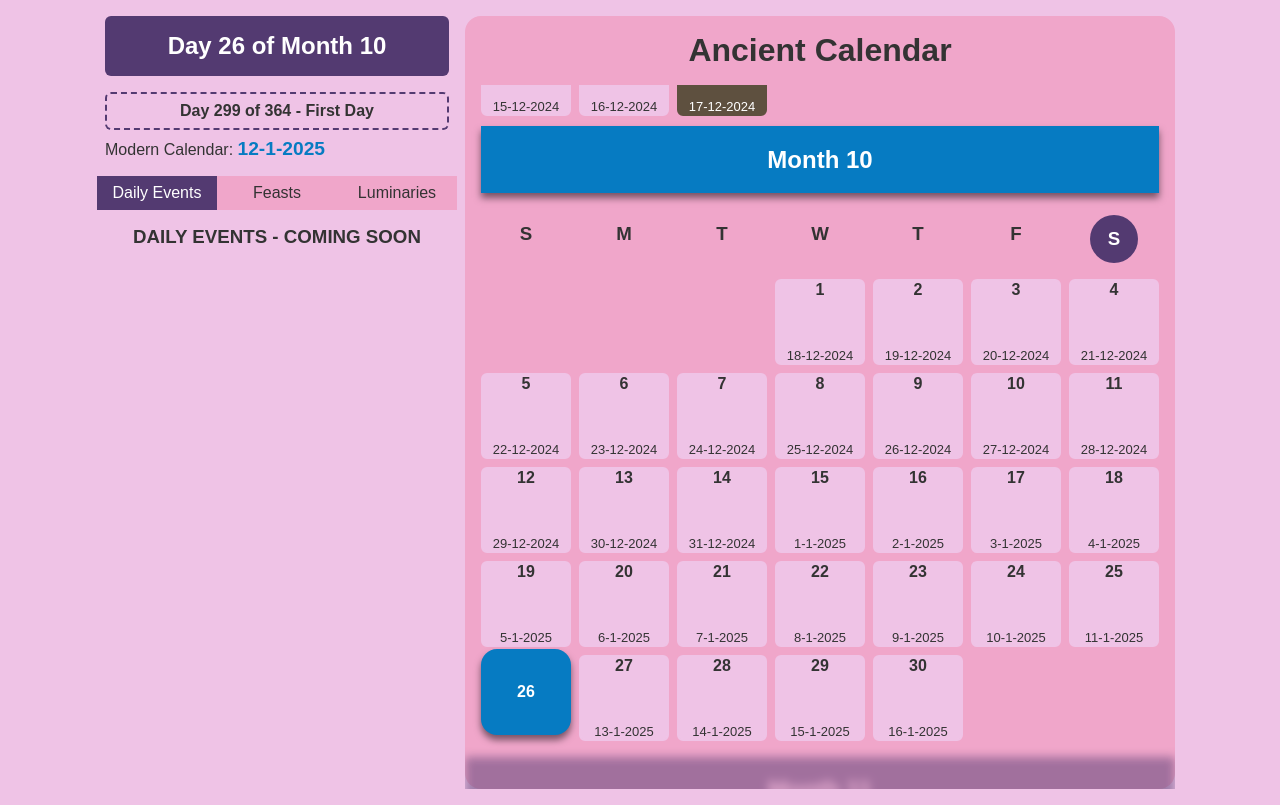
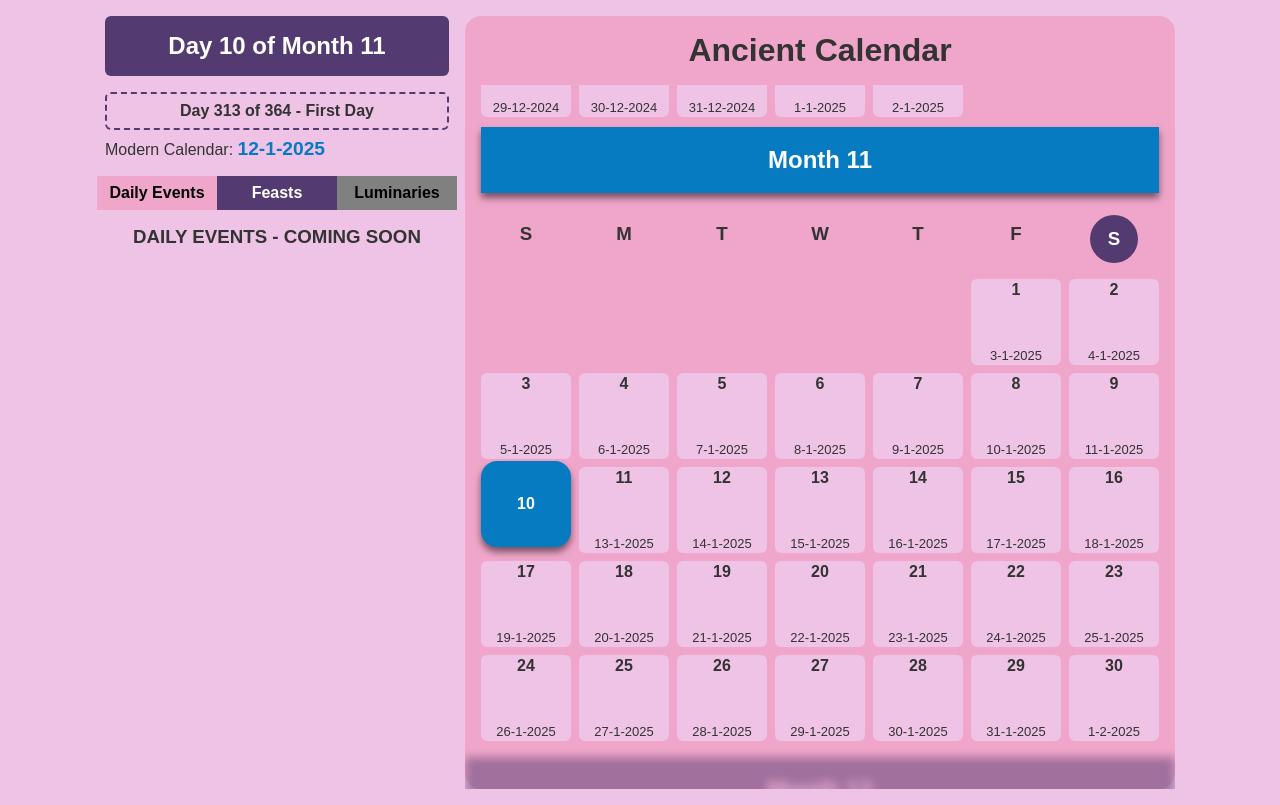
Before and after one commit to PeaLanie/ancient-time-and-calendar, a plain HTML site: page index.html in a window 1280 px wide. Both pictures are taken after a click on the item "Daily Events". Drawn offline with Linux system fonts and the light colour scheme.

Commit message:
feasts tab

```diff
--- a/js.js
+++ b/js.js
@@ -7,6 +7,7 @@ import {
   displayFeasts,
   displayDailyEvents,
   displayApiData,
+  setFeasts,
 } from "./utils/functions.js";
 import { feastsObj } from "../utils/objects.js";
 
@@ -30,9 +31,10 @@ const feasts_el = document.querySelector("#events-container");
 const milliseconds_per_day = 86400000;
 const milliseconds_per_year = 31449600000;
 const ms_per_hour = 3600000;
-const year_zero = 1679457600757 - ms_per_hour*12; //22 Mar 2023 - 6am (1679457600757)
+const year_zero = 1678204800757; //Tue 07 Mar 2023 18:00:00 GMT+0200 (South Africa Standard Time)
 const real_days = [];
-const date = new Date();
+const date = new Date(); // Today: 1736352000757
+
 
 gregorian_date_el.textContent = `${date.getDate()}-${
   date.getMonth() + 1
@@ -307,7 +309,7 @@ if (!localStorage.refreshedTime) {
 }
 
 tabs.forEach((tab, index, arr) => {
-  tab.addEventListener("click", (e) => {
+  tab.addEventListener("click", () => {
     let content = document.querySelectorAll(".side-bar-main-content");
 
     if (tab.id == "daily-events" && !tab.classList.contains("active")) {
@@ -319,8 +321,9 @@ tabs.forEach((tab, index, arr) => {
       if (content.length > 0) {
         content.forEach((item) => item.remove());
       }
+
       displayFeasts(feastsObj, feasts_el);
-    } else if (tab.id == "luminaries" && !tab.classList.contains("active")) {
+    } else if (tab.id !== "luminaries" && !tab.classList.contains("active")) {
       if (content.length > 0) {
         content.forEach((item) => item.remove());
       }
@@ -331,7 +334,7 @@ tabs.forEach((tab, index, arr) => {
       if (current_time > last_refreshed_time + ms_per_hour || isNew) {
         let loader = document.createElement("img");
         loader.src = "img/loader.png";
-        loader.classList.add("loader");
+        loader.className = "side-bar-main-content loader";
         feasts_el.appendChild(loader);
 
         displayMoonPhases(feasts_el);
@@ -342,11 +345,15 @@ tabs.forEach((tab, index, arr) => {
       }
     }
 
+
     arr.forEach((btn) => {
-      btn.classList.remove("active");
+      if (tab.id !== "luminaries") btn.classList.remove("active");
     });
+
     tab.classList.add("active");
   });
 });
 
 displayDailyEvents(feasts_el);
+
+export { year_zero, milliseconds_per_day };
--- a/styles.css
+++ b/styles.css
@@ -362,7 +362,9 @@ h1 {
 }
 .side-bar-tabs {
   display: flex;
-  background-color: var(--lavender-pink);
+  background-color: var(--english-violet);
+  color: var(--white);
+  font-weight: bold;
 }
 .side-bar-tabs li {
   list-style: none;
@@ -376,9 +378,14 @@ h1 {
   background-color: var(--hover-effect);
   color: var(--white);
 }
+#luminaries {
+  background-color: #808080;
+  color: black;
+  cursor: default;
+}
 .side-bar-tabs li.active {
-  background-color: var(--english-violet);
-  color: var(--white);
+  background-color: var(--lavender-pink);
+  color: black;
 }
 
 .side-bar-main #events-container {
@@ -397,7 +404,6 @@ h1 {
 }
 #events-container h3 {
   text-transform: uppercase;
-  text-align: center;
 }
 #events-container .feast-alt-name {
   padding-top: 0.3rem;
@@ -440,6 +446,9 @@ h1 {
   background-color: var(--lavender-pink);
   color: black;
   cursor: pointer;
+}
+.side-bar-main-content.feast-item .ancient-calendar {
+  margin-top: 1rem;
 }
 
 @keyframes fade-up {
--- a/utils/functions.js
+++ b/utils/functions.js
@@ -74,18 +74,27 @@ function detailsPopUp(date, targetEl) {
   parentEl.appendChild(container);
 }
 
-function showModernCalendar(day, index, start, mpd, mpy) {
+function showModernCalendar(
+  day,
+  index,
+  start,
+  milliseconds_per_day,
+  milliseconds_per_year
+) {
   const date = new Date();
   let sec = date.getTime();
   let milliseconds_from_year_zero = sec - start;
-  let number_of_days_from_year_zero = milliseconds_from_year_zero / mpd;
+  let number_of_days_from_year_zero =
+    milliseconds_from_year_zero / milliseconds_per_day;
   let number_of_years_from_year_zero = Math.floor(
-    milliseconds_from_year_zero / mpy
+    milliseconds_from_year_zero / milliseconds_per_year
   );
   let milliseconds_count_in_year =
     (number_of_days_from_year_zero / 364 - number_of_years_from_year_zero) *
-    mpy;
-  let days_count_in_year = Math.ceil(milliseconds_count_in_year / mpd);
+    milliseconds_per_year;
+  let days_count_in_year = Math.ceil(
+    milliseconds_count_in_year / milliseconds_per_day
+  );
   let target_day = index + 1;
   let num_of_days_from_current_day;
   let milliseconds;
@@ -94,7 +103,7 @@ function showModernCalendar(day, index, start, mpd, mpy) {
   let dateEl;
   if (target_day < days_count_in_year) {
     num_of_days_from_current_day = days_count_in_year - target_day;
-    milliseconds = sec - num_of_days_from_current_day * mpd;
+    milliseconds = sec - num_of_days_from_current_day * milliseconds_per_day;
     ndate = new Date(milliseconds);
     fullDate = `${ndate.getDate()}-${
       ndate.getMonth() + 1
@@ -106,7 +115,7 @@ function showModernCalendar(day, index, start, mpd, mpy) {
     day.appendChild(dateEl);
   } else if (target_day > days_count_in_year) {
     num_of_days_from_current_day = target_day - days_count_in_year;
-    milliseconds = sec + num_of_days_from_current_day * mpd;
+    milliseconds = sec + num_of_days_from_current_day * milliseconds_per_day;
     ndate = new Date(milliseconds);
     fullDate = `${ndate.getDate()}-${
       ndate.getMonth() + 1
@@ -154,7 +163,7 @@ function displayMoonPhases(el) {
     navigator.geolocation.getCurrentPosition((pos) => {
       let lat = pos.coords.latitude;
       let lon = pos.coords.longitude;
-      console.log(pos)
+
       getMoonPhases(lat, lon, el).then((data) => {
 
         document.querySelector(".loader").remove()
@@ -405,34 +414,34 @@ function displayFeasts(obj, container) {
     if (item.name) {
       el = document.createElement("h3");
       el.classList.add("feast-name");
-      el.textContent = `${item.position}. ${item.name}`;
+      el.innerHTML = `${item.position}. <a href="${item.url}" target="_blank">${item.name}</a>`;
       contDiv.appendChild(el);
     }
 
     if (item.alt_name) {
       el = document.createElement("h4");
       el.classList.add("feast-alt-name");
-      el.textContent = `also called: ${item.alt_name}`;
+      el.textContent = `Also called: ${item.alt_name}`;
       contDiv.appendChild(el);
     }
 
     if (item.description) {
-      el = document.createElement("h3");
+      el = document.createElement("p");
       el.classList.add("feast-description");
-      el.textContent = item.name;
-      contDiv.appendChild(el);
-    }
-
-    if (item.url) {
-      el = document.createElement("div");
-      el.innerHTML = `For more info: <a href="${item.url}" target="_blank">${item.name}</a>`;
+      el.textContent = item.description;
       contDiv.appendChild(el);
     }
 
     if (item.day) {
       el = document.createElement("div");
-      el.classList.add("feast-date");
+      el.classList.add("ancient-calendar")
       el.textContent = `Ancient Calendar: Day ${item.day} ${item.month}`;
+      contDiv.appendChild(el);
+    }
+
+    if (item.modernDate) {
+      el = document.createElement("div");
+      el.textContent = `Gregorian Calendar: ${item.modernDate}`;
       contDiv.appendChild(el);
     }
 
@@ -452,6 +461,25 @@ function displayDailyEvents(container) {
   container.appendChild(contDiv);
 }
 
+function setFeasts(yearZero, msPerDay, feastDay) {
+  const daysOfYear = 364
+  const date = new Date();
+  const sec = date.getTime();
+
+  const timeFromYearZero = sec - yearZero;
+  const currentDay = Math.ceil(timeFromYearZero / msPerDay % daysOfYear);
+
+  const daysToFeast =
+    currentDay > feastDay
+      ? daysOfYear - currentDay + feastDay
+      : feastDay - currentDay;
+
+  const timeToFeast = daysToFeast * msPerDay;
+  const feastDate = new Date(sec + timeToFeast);
+
+  return `${feastDate.getDate()}-${feastDate.getMonth() + 1}-${feastDate.getFullYear()}`;
+}
+
 export {
   daySeeker,
   detailsPopUp,
@@ -461,4 +489,5 @@ export {
   displayFeasts,
   displayDailyEvents,
   displayApiData,
+  setFeasts,
 };
--- a/utils/objects.js
+++ b/utils/objects.js
@@ -1,58 +1,108 @@
+import { setFeasts } from "./functions.js";
 
+const yearZero = 1678204800757; //Tue 07 Mar 2023 18:00:00 GMT+0200 (South Africa Standard Time);
+const msPerDay = 86400000;
 
 const feastsObj = [
   {
-        "position": "1",
-        "name": "Passover",
-        "day": "14",
-        "month": "Month 1 - Abib",
-        "url": "https://www.gotquestions.org/what-is-Passover.html"
+    position: "1",
+    name: "Passover",
+    day: "14",
+    month: "Month 1",
+
+    description: `The Israelites were enslaved in Egypt for centuries.
+      God instructed Moses to tell Pharaoh to release the Israelites,
+      but Pharaoh refused. As a result, God sent ten plagues upon Egypt.
+      The tenth and final plague was the death of every firstborn son.
+      To spare the Israelites, God instructed them to mark their doorposts
+      with the blood of a lamb. This marked the Israelites' homes, and the
+      angel of death "passed over" them, sparing their firstborn sons.`,
+
+    url: "https://www.gotquestions.org/what-is-Passover.html",
+    modernDate: setFeasts(yearZero, msPerDay, 14),
   },
   {
-        "position": "2",
-        "name": "Unleavened Bread",
-        "day": "15-21",
-        "month": "Month 1 - Abib",
-        "url": "https://www.gotquestions.org/unleavened-bread.html"
+    position: "2",
+    name: "Unleavened Bread",
+    day: "15-21",
+    month: "Month 1",
+
+    description: `The purpose was to commemorate the Israelites' hasty departure from Egypt,
+      and to remember the hardships they endured during which
+      they didn't have time to let their dough rise.`,
+
+    url: "https://www.gotquestions.org/unleavened-bread.html",
+    modernDate: setFeasts(yearZero, msPerDay, 15),
   },
   {
-        "position": "3",
-        "name": "First Fruits",
-        "day": "26",
-        "month": "Month 1 - Abib",
-        "url": "https://www.gotquestions.org/firstfruits-offering.html"
+    position: "3",
+    name: "First Fruits",
+    day: "26",
+    month: "Month 1",
+
+    description: `The purpose was to dedicate the first portion of the
+    harvest to God, acknowledging His provision and sovereignty.`,
+
+    url: "https://www.gotquestions.org/firstfruits-offering.html",
+    modernDate: setFeasts(yearZero, msPerDay, 26),
   },
   {
-        "position": "4",
-        "name": "Feast of Weeks",
-        "alt_name": "Pentacost",
-        "day": "15",
-        "month": "Month 3 - Sivan",
-        "url": "https://www.gotquestions.org/Feast-of-Weeks.html"
+    position: "4",
+    name: "Feast of Weeks",
+    alt_name: "Pentacost",
+    day: "15",
+    month: "Month 3",
+
+    description: `The purpose was to celebrate the completion of the grain
+    harvest and commemorate the giving of the Torah (God's law) to the Israelites.`,
+
+    url: "https://www.gotquestions.org/Feast-of-Weeks.html",
+    modernDate: setFeasts(yearZero, msPerDay, 75),
   },
   {
-        "position": "5",
-        "name": "Day of Trumpets",
-        "day": "1",
-        "month": "Month 7 - Ethanim",
-        "url": "https://www.gotquestions.org/Feast-of-Trumpets.html"
+    position: "5",
+    name: "Day of Trumpets",
+    day: "1",
+    month: "Month 7",
+
+    description: `The Biblical Day of Trumpets, also known as Rosh Hashanah,
+    is described in Leviticus 23:23-25 and Numbers 29:1-6. And it is a time
+    of repentance, reflection, and preparation for the Day of Atonement.
+`,
+
+    url: "https://www.gotquestions.org/Feast-of-Trumpets.html",
+    modernDate: setFeasts(yearZero, msPerDay, 182),
   },
   {
-        "position": "6",
-        "name": "Day of Atonement",
-        "alt_name": "Yom Kippur",
-        "day": "9-10",
-        "month": "Month 7 - Ethanim",
-        "url": "https://www.gotquestions.org/Day-Atonement-Yom-Kippur.html"
+    position: "6",
+    name: "Day of Atonement",
+    alt_name: "Yom Kippur",
+    day: "9-10",
+    month: "Month 7",
+
+    description: `To provide a means for the Israelites to atone for
+    their sins, purify themselves, and reconcile with God. Observed
+    on the 10th day of the seventh month (Tishrei) in the Hebrew calendar.`,
+
+    url: "https://www.gotquestions.org/Day-Atonement-Yom-Kippur.html",
+    modernDate: setFeasts(yearZero, msPerDay, 190),
   },
   {
-        "position": "7",
-        "name": "Feast of Tabernacles",
-        "alt_name": "Feast of Booths",
-        "day": "15-21",
-        "month": "Month 7 - Ethanim",
-        "url": "https://www.gotquestions.org/Feast-of-Tabernacles.html"
+    position: "7",
+    name: "Feast of Tabernacles",
+    alt_name: "Feast of Booths",
+    day: "15-21",
+    month: "Month 7",
+
+    description: `To commemorate the Israelites' wilderness journey,
+    where they lived in temporary shelters (sukkot), and to express
+    gratitude for God's provision and protection. Observed for 7 days
+    (8 days outside Israel), starting on the 15th day of the seventh
+    month (Tishrei) in the Hebrew calendar.`,
+
+    url: "https://www.gotquestions.org/Feast-of-Tabernacles.html",
+    modernDate: setFeasts(yearZero, msPerDay, 196),
   },
-]
+];
 
 export { feastsObj };
```
Also changed, not shown: index.html (+4 -1 lines). Lines whose indentation alone changed are shown as unchanged.
